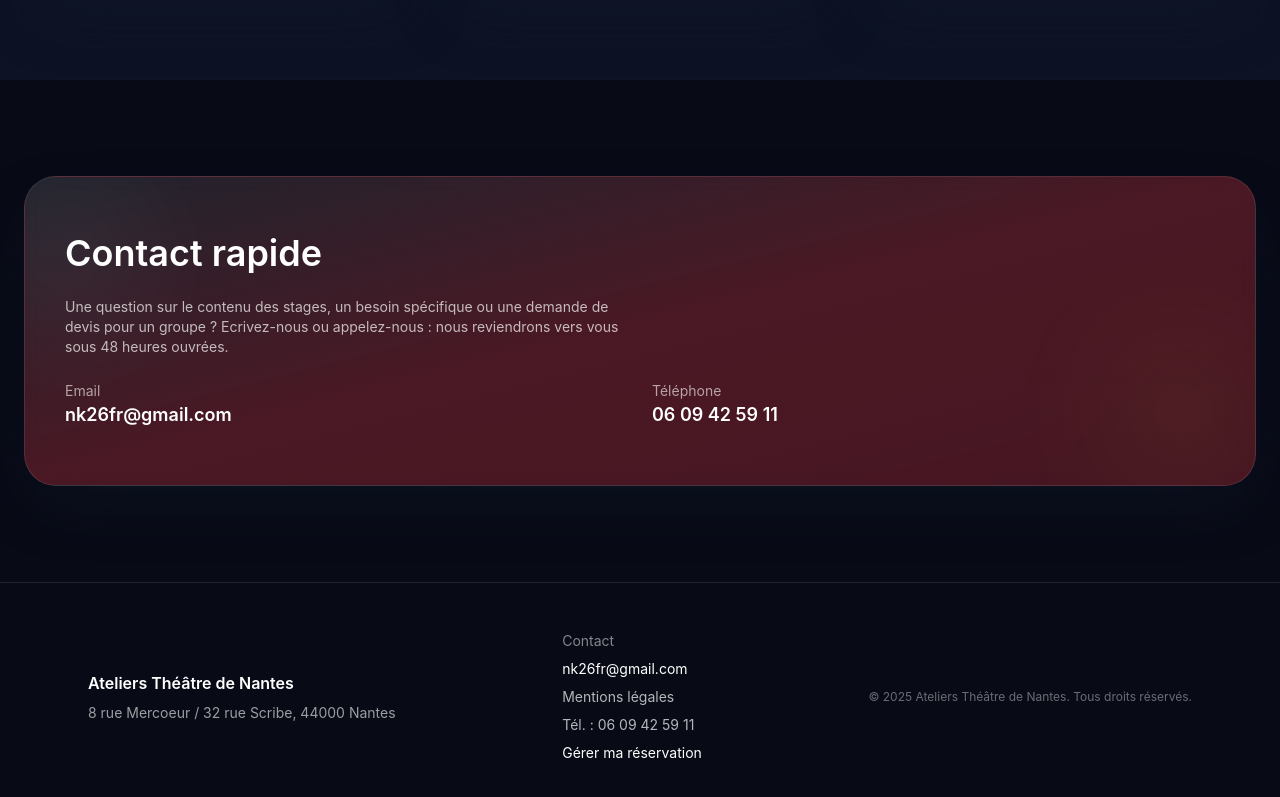
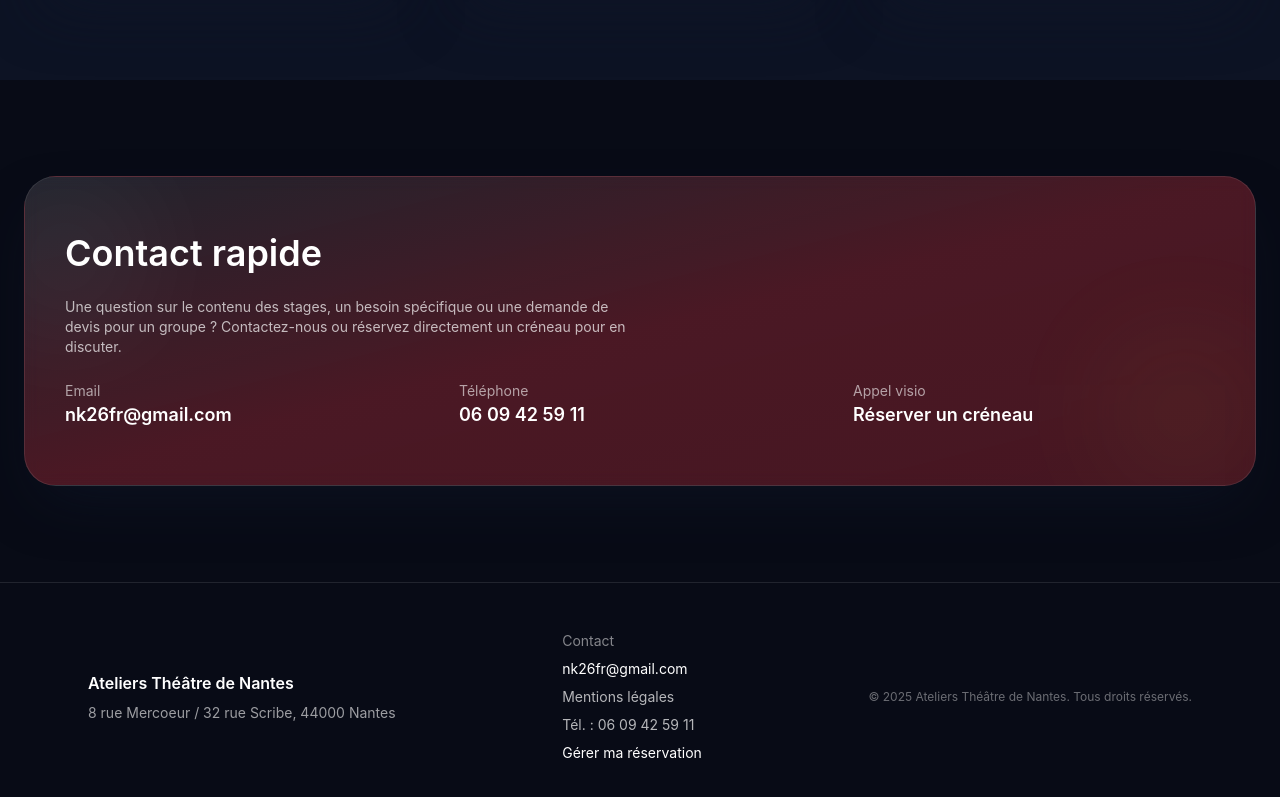
Before and after one commit to adrielakak/website, a React (Vite) app in the folder frontend/: page / in a window 1280 px wide. Shown: the part 3690-4487 px from the top of the page. Built offline with nearby package versions, Linux system fonts and the light colour scheme.

Commit message:
calendar call

```diff
--- a/frontend/src/pages/Formations.tsx
+++ b/frontend/src/pages/Formations.tsx
@@ -466,6 +466,30 @@ function Formations() {
         <p className="mx-auto mt-12 max-w-6xl px-4 text-center text-sm text-red-300 sm:text-base lg:max-w-7xl">{error}</p>
       )}
 
+      <div id="reservation-appel" className="mx-auto mt-12 max-w-6xl px-4 sm:px-6 lg:max-w-7xl">
+        <AnimatedContent distance={70} delay={0.1}>
+          <div className="rounded-[32px] border border-white/10 bg-white/[0.04] p-6 shadow-glow-soft backdrop-blur sm:p-8">
+            <div className="max-w-xl">
+              <h2 className="text-2xl font-semibold text-white sm:text-3xl">Discutons de votre projet</h2>
+              <p className="mt-3 text-sm text-white/70 sm:text-base">
+                Vous avez des questions sur les formations ou vous souhaitez un accompagnement personnalisé ? Réservez
+                un appel privé pour en discuter directement avec moi. C&apos;est l&apos;occasion idéale pour évaluer
+                vos besoins et trouver la meilleure approche pour votre parcours.
+              </p>
+            </div>
+
+            {/* Début de widget en ligne Calendly */}
+            <div
+              className="calendly-inline-widget mt-8 overflow-hidden rounded-2xl"
+              data-url="https://calendly.com/nk26fr?background_color=020202&text_color=ffffff&primary_color=c81414"
+              style={{ minWidth: "320px", height: "700px" }}
+            />
+            <script type="text/javascript" src="https://assets.calendly.com/assets/external/widget.js" async />
+            {/* Fin de widget en ligne Calendly */}
+          </div>
+        </AnimatedContent>
+      </div>
+
       <ReservationModal
         isOpen={isModalOpen}
         onClose={closeModal}
--- a/frontend/src/pages/Home.tsx
+++ b/frontend/src/pages/Home.tsx
@@ -305,9 +305,10 @@ function Home() {
             <div className="relative z-10 space-y-6">
               <h2 className="text-3xl font-semibold md:text-4xl">Contact rapide</h2>
               <p className="max-w-xl text-sm text-white/70">
-                Une question sur le contenu des stages, un besoin spécifique ou une demande de devis pour un groupe ? Ecrivez-nous ou appelez-nous : nous reviendrons vers vous sous 48 heures ouvrées.
+                Une question sur le contenu des stages, un besoin spécifique ou une demande de devis pour un groupe ?
+                Contactez-nous ou réservez directement un créneau pour en discuter.
               </p>
-              <div className="grid gap-6 text-sm md:grid-cols-2">
+              <div className="grid gap-8 text-sm md:grid-cols-3">
                 <div>
                   <p className="text-white/60">Email</p>
                   <a href="mailto:nk26fr@gmail.com" className="text-lg font-semibold text-white hover:underline">
@@ -320,6 +321,15 @@ function Home() {
                     06 09 42 59 11
                   </a>
                 </div>
+                <div>
+                  <p className="text-white/60">Appel visio</p>
+                  <Link
+                    to="/formations#reservation-appel"
+                    className="text-lg font-semibold text-white hover:underline"
+                  >
+                    Réserver un créneau
+                  </Link>
+                </div>
               </div>
             </div>
           </div>
```
